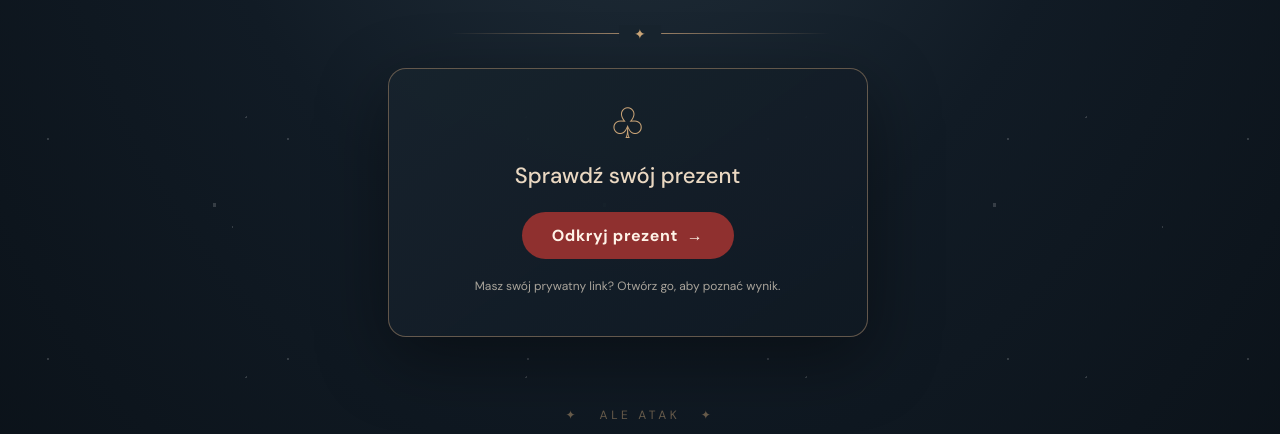
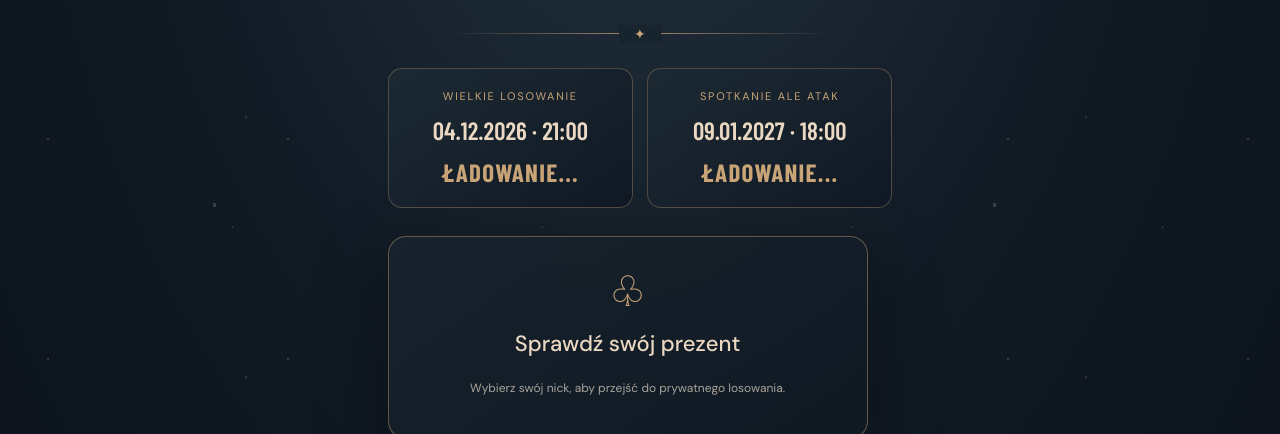
Before and after one commit to kubunho/Losowanie-v2, a plain HTML site: page index.html in a window 1280 px wide. Shown: the part 356-790 px from the top of the page. Drawn offline with nearby package versions, Linux system fonts and the light colour scheme; a script that the page names is missing; a web font is replaced by a local one.

Commit message:
Update index.html
v14

```diff
--- a/index.html
+++ b/index.html
@@ -374,12 +374,35 @@
   <h1>ALE ATAK</h1>
   <p class="subtitle">Świąteczne rozdawanie prezentów</p>
   <div class="rule"></div>
+
+  <div class="home-countdowns">
+    <div class="countdown-card">
+      <div class="countdown-title">Wielkie losowanie</div>
+      <div class="countdown-date">04.12.2026 · 21:00</div>
+      <div id="drawCountdown" class="countdown-clock">
+        <div class="countdown-finished">ŁADOWANIE...</div>
+      </div>
+    </div>
+
+    <div class="countdown-card">
+      <div class="countdown-title">Spotkanie ALE ATAK</div>
+      <div class="countdown-date">09.01.2027 · 18:00</div>
+      <div id="meetupCountdown" class="countdown-clock">
+        <div class="countdown-finished">ŁADOWANIE...</div>
+      </div>
+    </div>
+  </div>
+
   <section class="gift-card">
     <div class="gift-icon">♧</div>
     <h2>Sprawdź swój prezent</h2>
-          <button class="primary" id="revealOpen">Odkryj prezent&nbsp; →</button>
-          <p class="hint">Masz swój prywatny link? Otwórz go, aby poznać wynik.</p>
+    <p class="hint">Wybierz swój nick, aby przejść do prywatnego losowania.</p>
   </section>
+
+  <div id="participantGrid" class="participant-grid">
+    <button class="participant-card" disabled>Ładowanie...</button>
+  </div>
+
   <div class="footer-mark">✦ &nbsp; ALE ATAK &nbsp; ✦</div>
 </div>
 
```
Lines whose indentation alone changed are shown as unchanged.
